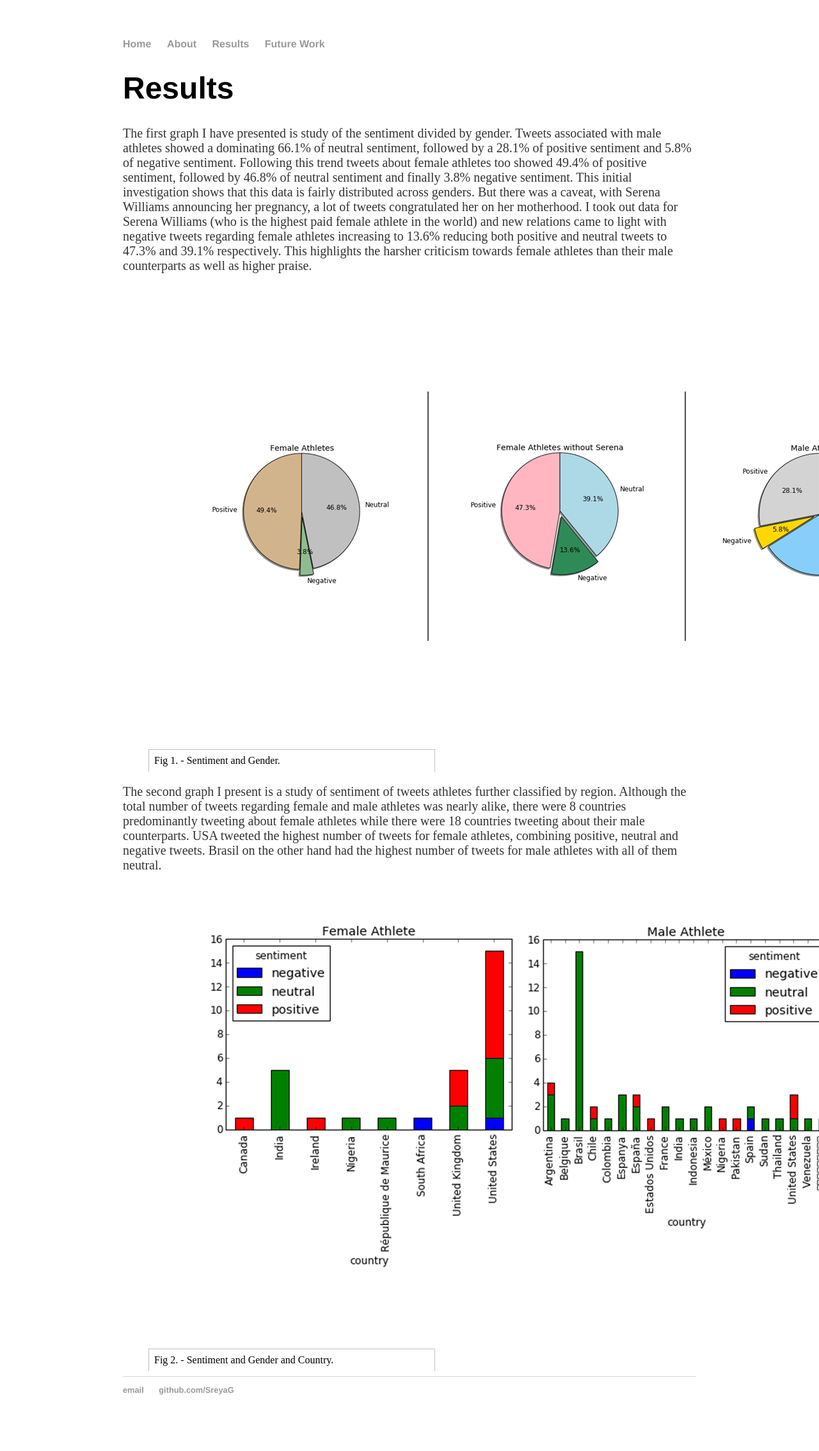
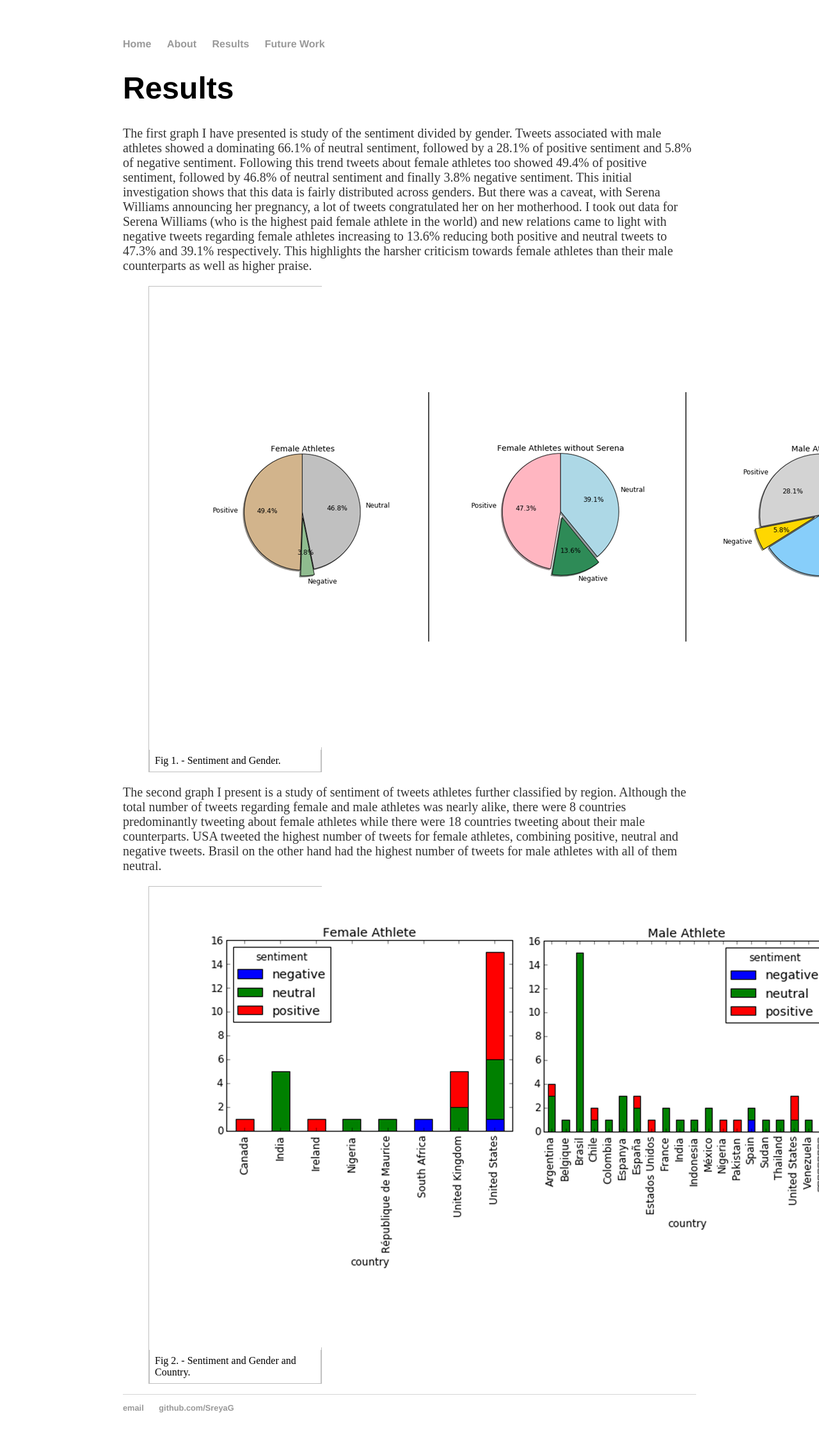
Before and after one commit to SreyaG/SportTweet, a Jekyll site: the page built from results/index.html, in a window 1280 px wide. Shown: the whole page at 64% size. Built offline with Jekyll 4.4.1, drawn with Linux system fonts in a browser that asks for light colours; before the commit the page ends 2240 px from its top, so only the background shows below that.

Commit message:
Update main1.css

```diff
--- a/css/main1.css
+++ b/css/main1.css
@@ -44,14 +44,17 @@ ul.posts li {
 }
 figure {
     display: block;
-    width: 50%;
+    width: 30%;
     margin-top: .5em;
-    margin-bottom: .5em;
+    /*margin-bottom: .5em;*/
     margin-left: 40px;
     margin-right: 40px;
+    border: thin silver solid;
+    border-bottom: none;
 }
 figcaption {
   padding: 0.5em;
   border: thin silver solid;
-  border-bottom: none;
+  border-top: none;
+
 }
```
